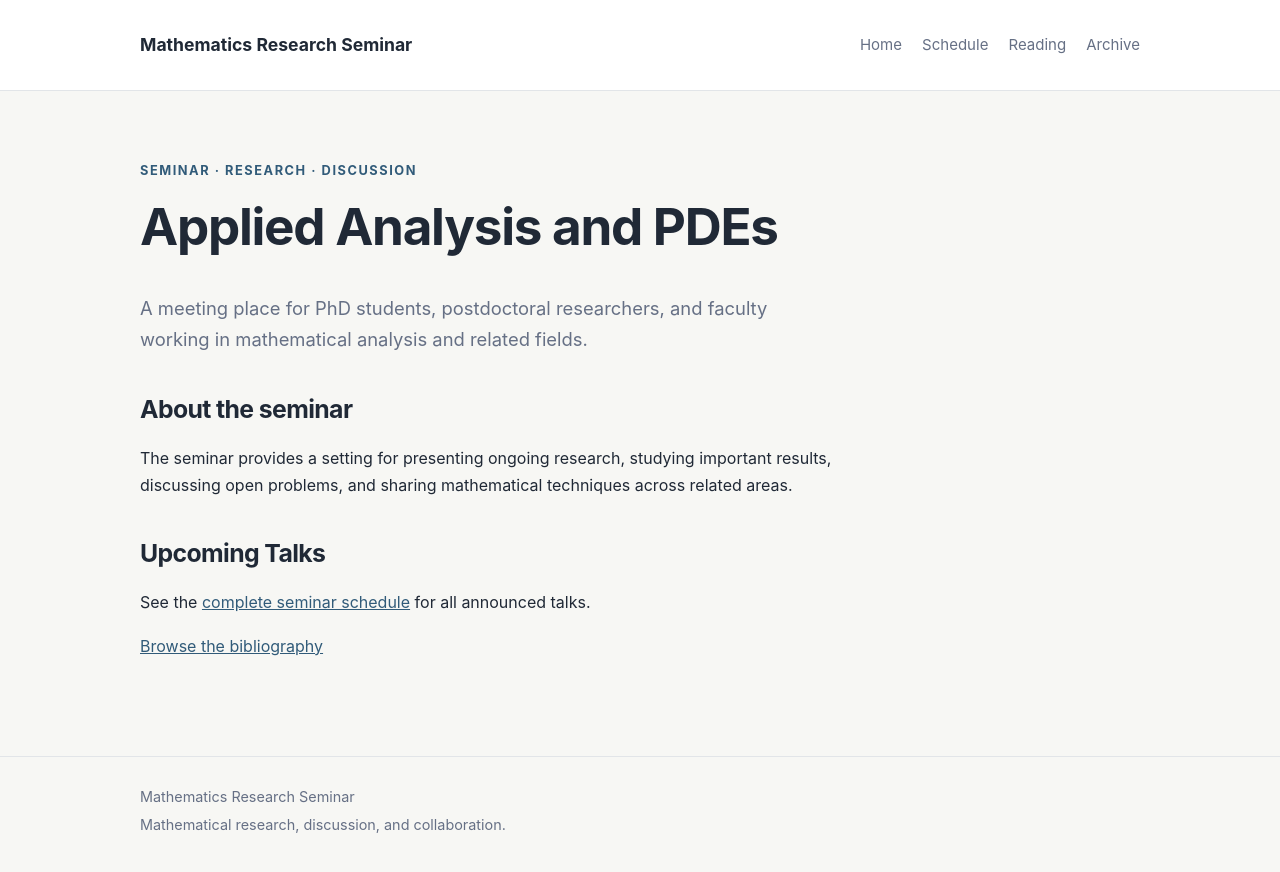
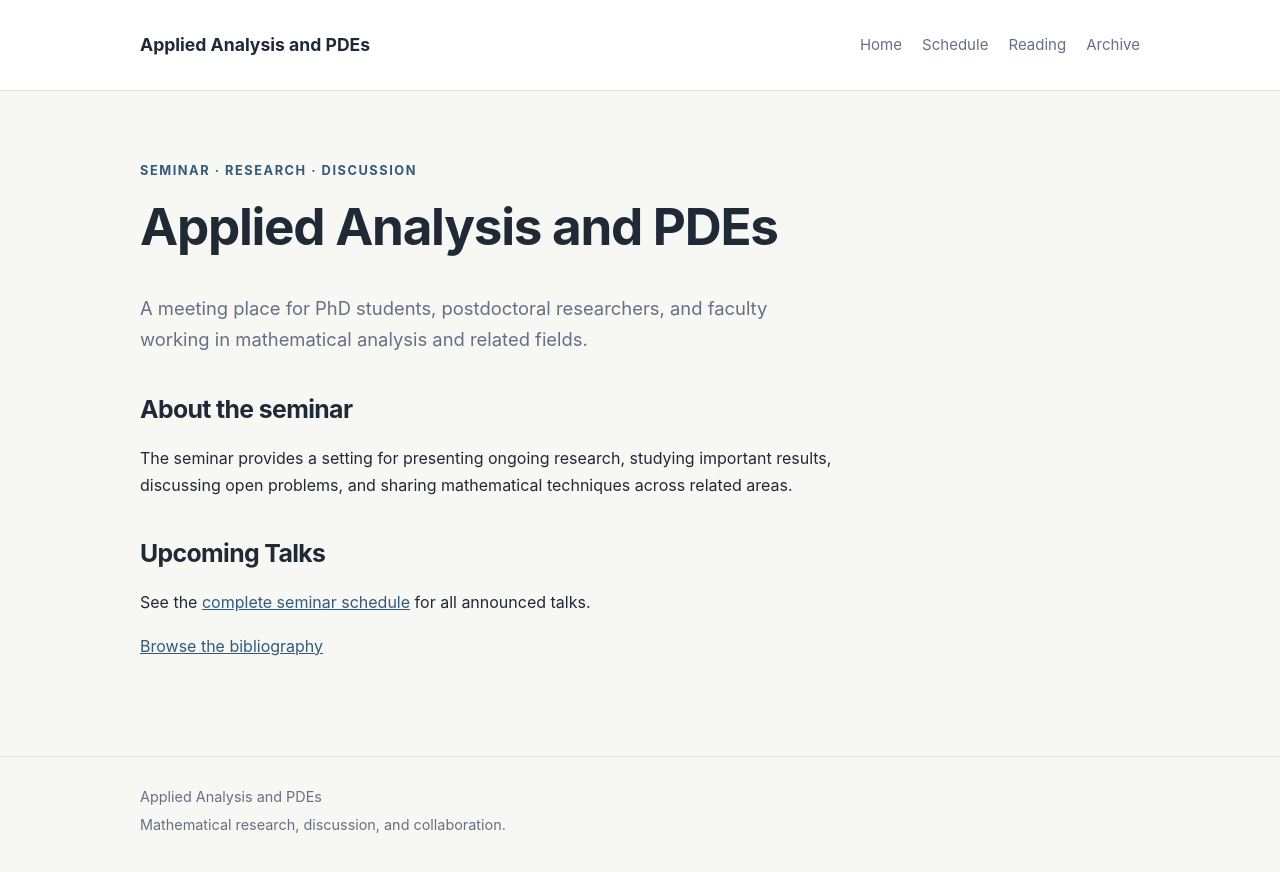
Before and after one commit to gvpantazis/math-seminar, a Jekyll site: the page built from index.md, in a window 1280 px wide. Shown: the top 872 px of the page. Built offline with Jekyll 4.4.1, drawn with Linux system fonts in a browser that asks for light colours.

Commit message:
Update _config.yml

```diff
--- a/_config.yml
+++ b/_config.yml
@@ -1,4 +1,4 @@
-title: "Mathematics Research Seminar"
+title: "Applied Analysis and PDEs"
 description: "A seminar in analysis, PDEs, and calculus of variations"
 url: "https://gvpantazis.github.io"
 baseurl: "/math-seminar"
```
